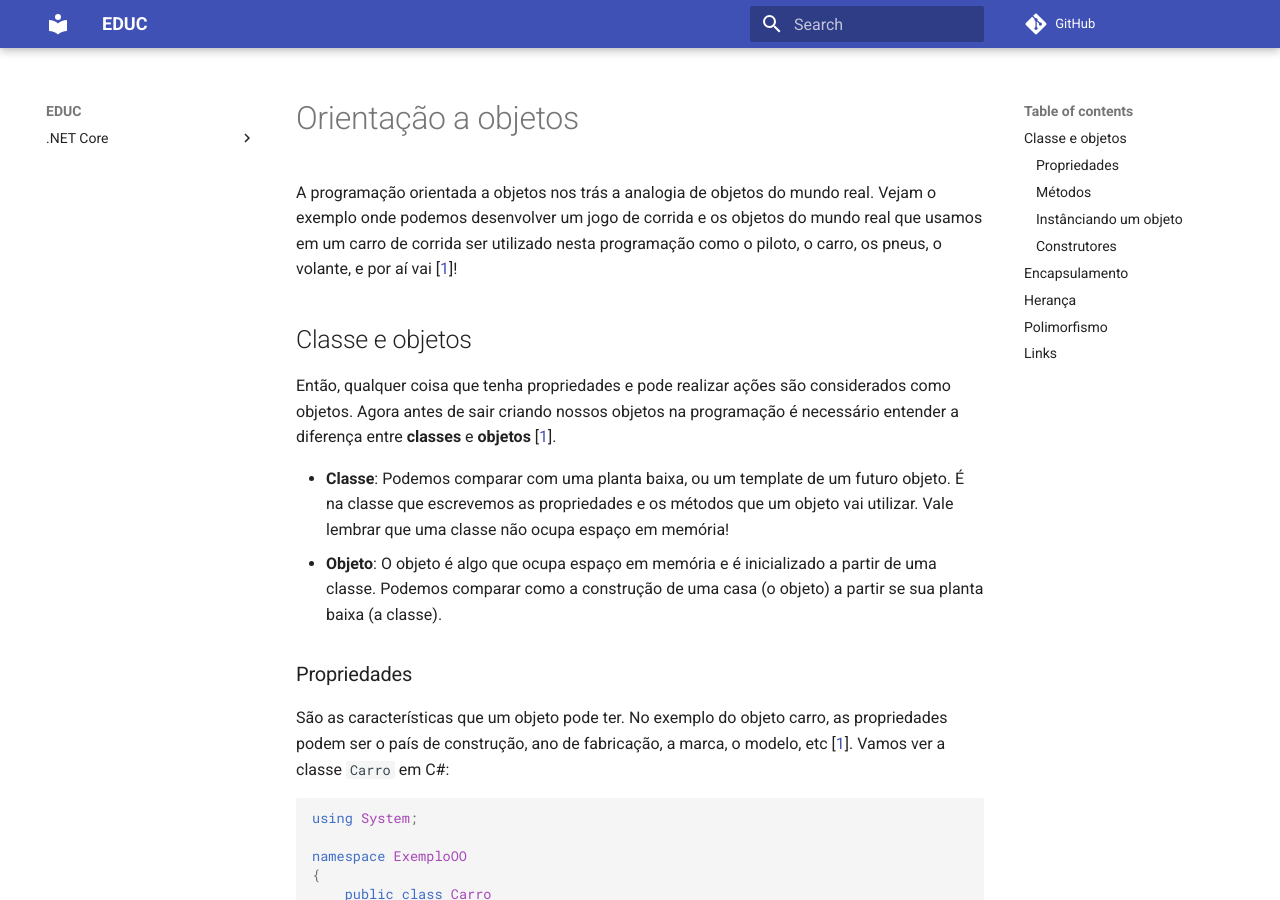
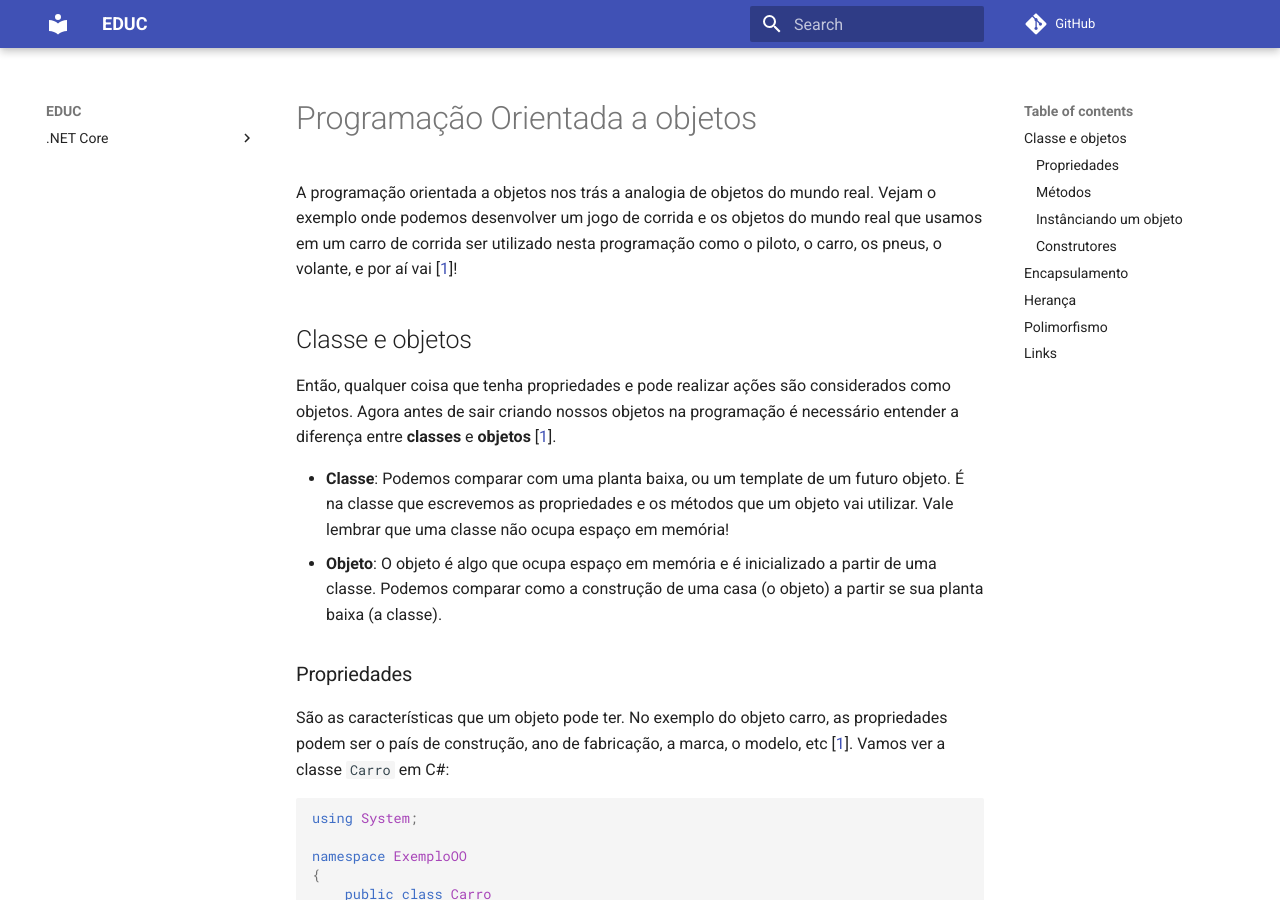
Before and after one commit to lpsouza/educ, an MkDocs documentation site: the page built from docs/dotnet/oop/index.md, in a window 1280 px wide and 900 px high. Built offline with MkDocs 1.6.1 and Material for MkDocs 9.7.7, drawn with Linux system fonts in a browser that asks for light colours; comment, search, counter and statistics services are not loaded.

Commit message:
Change OOP folder and title

```diff
--- a/docs/dotnet/object-oriented/index.md
+++ b/docs/dotnet/oop/index.md
@@ -1,4 +1,4 @@
-# Orientação a objetos
+# Programação Orientada a objetos
 
 A programação orientada a objetos nos trás a analogia de objetos do mundo real. Vejam o exemplo onde podemos desenvolver um jogo de corrida e os objetos do mundo real que usamos em um carro de corrida ser utilizado nesta programação como o piloto, o carro, os pneus, o volante, e por aí vai \[[1](#links)\]!
 
```
